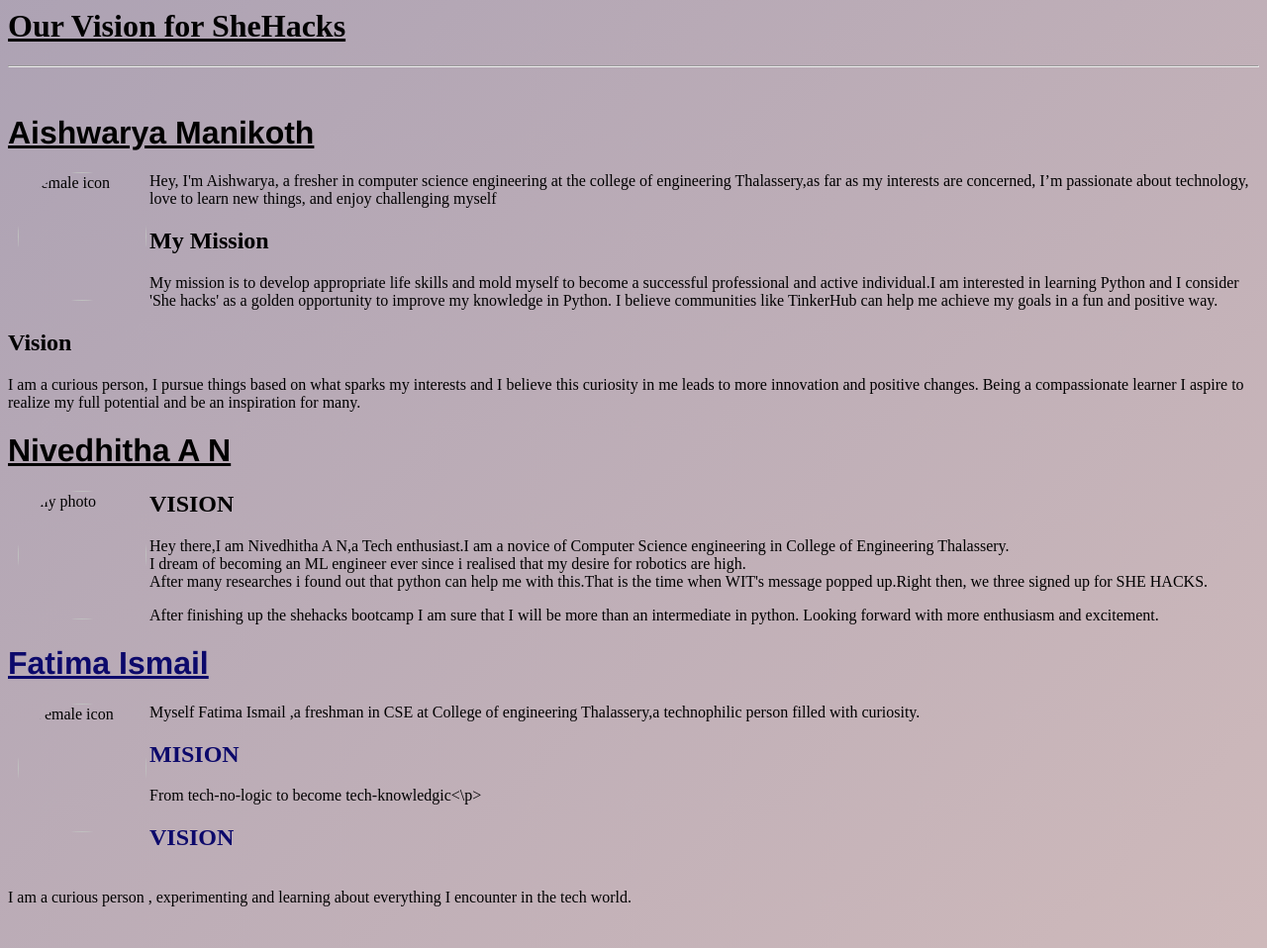
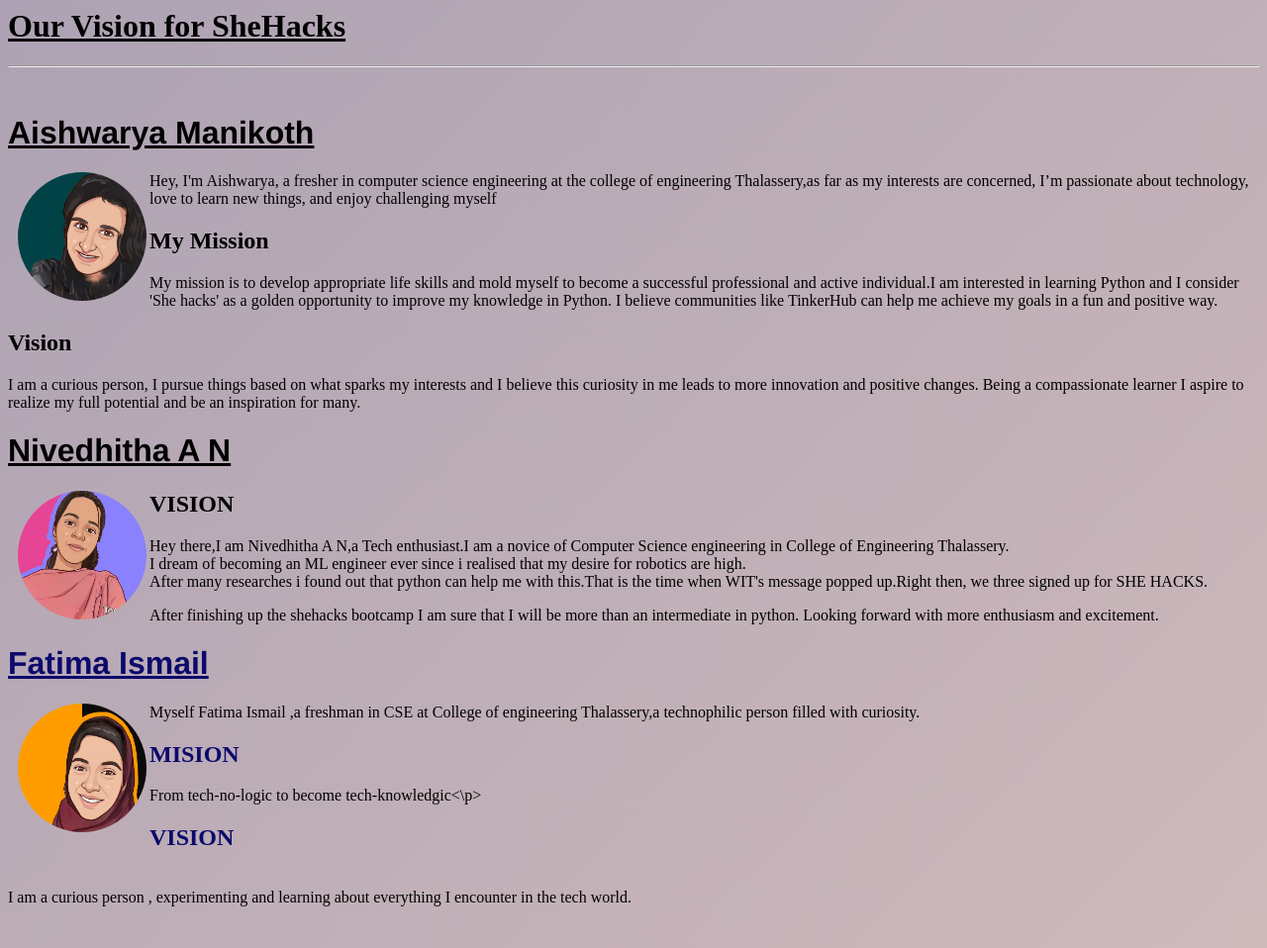
Before and after one commit to Fatimah186/shehacks123, a plain HTML site: page index.html in a window 1280 px wide. Shown: the whole page at 99% size. Drawn offline with Linux system fonts and the light colour scheme; files whose address does not match are found by name.

Commit message:
Update index.html

```diff
--- a/index.html
+++ b/index.html
@@ -27,7 +27,7 @@ body {
 <hr />
 <br>
 <h1 style="font-family:helvetica;"><u> Aishwarya Manikoth</u></h1>
-<img src="C:\Users\user\Desktop\SheHacks\WhatsApp Image 2021-09-13 at 10.59.46 AM.jpeg" alt="female icon"align="left"
+<img src="C:\Users\user\Desktop\SheHacks\AISHWARYA.jpeg" alt="female icon"align="left"
 style="width:130px;height:130px;margin-left:10px;border-radius:50%; ">
 
 
@@ -48,7 +48,7 @@ style="width:130px;height:130px;margin-left:10px;border-radius:50%; ">
 <body>
 <br>
 <h1 style="font-family:helvetica;"><u> Nivedhitha A N</u></h1>
-<img src="C:\Users\user\Desktop\SheHacks\WhatsApp Image 2021-09-13 at 10.59.58 AM.jpeg" alt="my photo" align="left"style="width:130px;height:130px;margin-left:10px;border-radius:50%; ">
+<img src="C:\Users\user\Desktop\SheHacks\NIVEDITHA.jpeg" alt="my photo" align="left"style="width:130px;height:130px;margin-left:10px;border-radius:50%; ">
 <h2 style="color: black">VISION</h2>
 
 <p>Hey there,I am Nivedhitha A N,a Tech enthusiast.I am a novice of Computer Science engineering in College of Engineering Thalassery.<br>I dream of becoming an ML engineer ever since i realised that my desire for robotics are high.<br> After many researches i found out that python can help me with this.That is the time when WIT's message popped up.Right then, we three signed up for SHE HACKS. </p>
@@ -64,7 +64,7 @@ After finishing up the shehacks bootcamp I am sure that I will be more than an i
 
 <br>
 <h1 style="font-family:helvetica;color:#0c096b"><u>Fatima Ismail</u></h1>
-<img src="FATIMAjpeg" alt="Female icon " align="left" style="width:130px;height:130px;margin-left:10px;border-radius:50%; ">
+<img src="FATIMA.jpeg" alt="Female icon " align="left" style="width:130px;height:130px;margin-left:10px;border-radius:50%; ">
 <p>Myself Fatima Ismail ,a freshman in CSE at College of engineering Thalassery,a technophilic person filled with curiosity.
 <h2 style="color:#0c096b">MISION</h2>
 <p>From tech-no-logic to become tech-knowledgic<\p>
```
